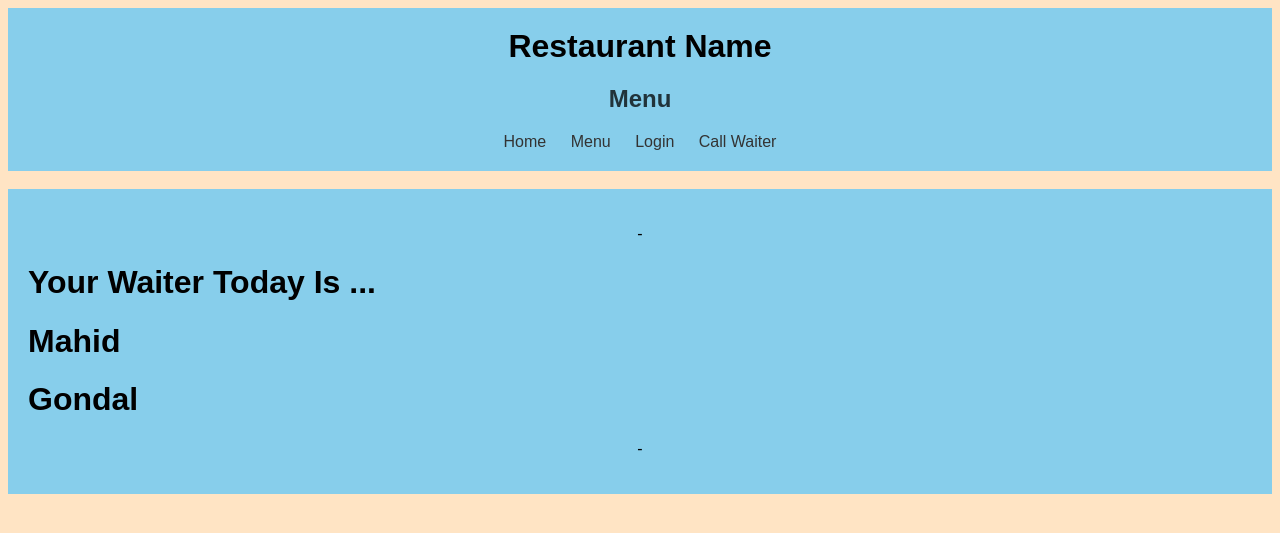
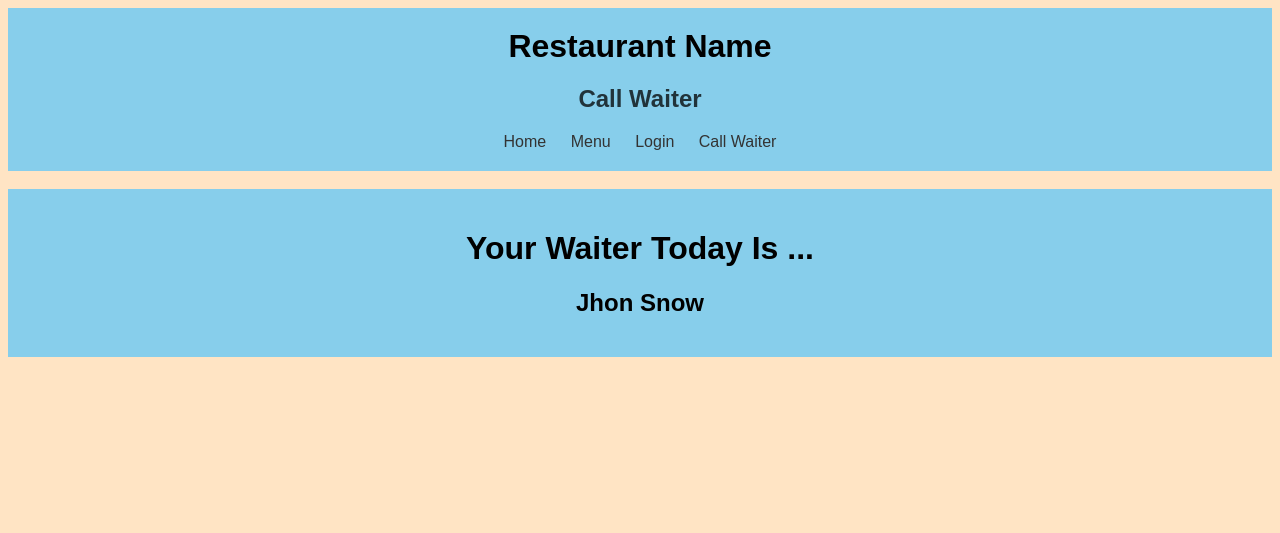
Before and after one commit to mahid2000/Resturant-Management-Web-App, a Flask app: page /call in a window 1280 px wide. Shown: the top 533 px of the page. Run offline with Flask 2, Linux system fonts and the light colour scheme; data comes from the database, SQL or seed files in the repository.

Commit message:
Added small changes to the .css file.

```diff
--- a/flaskr/static/css/style.css
+++ b/flaskr/static/css/style.css
@@ -46,6 +46,10 @@ header nav ul li a:hover {
 main {
   background-color: #87CEEB;
   padding: 20px;
+}
+
+main h1 {
+  text-align: center;
 }
 
 main h2 {
--- a/flaskr/templates/calling.html
+++ b/flaskr/templates/calling.html
@@ -8,7 +8,7 @@
 	<body>
     <header>
         <h1>Restaurant Name</h1>
-        <h2>Menu</h2>
+        <h2>Call Waiter</h2>
         <nav>
             <ul>
                 <li><a href="{{ url_for('home') }}">Home</a></li>
@@ -21,13 +21,9 @@
     <br>
     <main>
 
-
-        <p>-</p>
         <h1>Your Waiter Today Is ...</h1>
         {% for row in rows %}
-        <h1>{{ row[0] }}</h1>
-        <h1>{{ row[1] }}</h1>
-        <p>-</p>
+        <h2>{{ row[0] }} {{ row[1] }}</h2>
         {% endfor %}
 
     </main>
```
Also changed, not shown: 1 other file.
